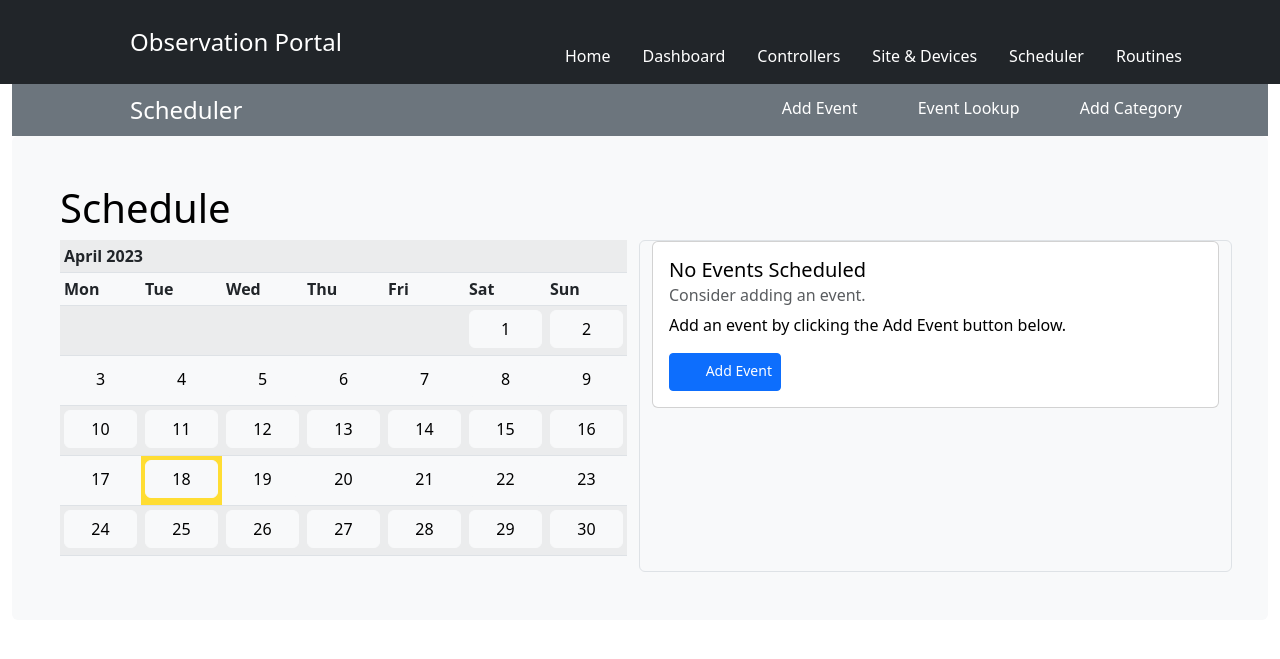
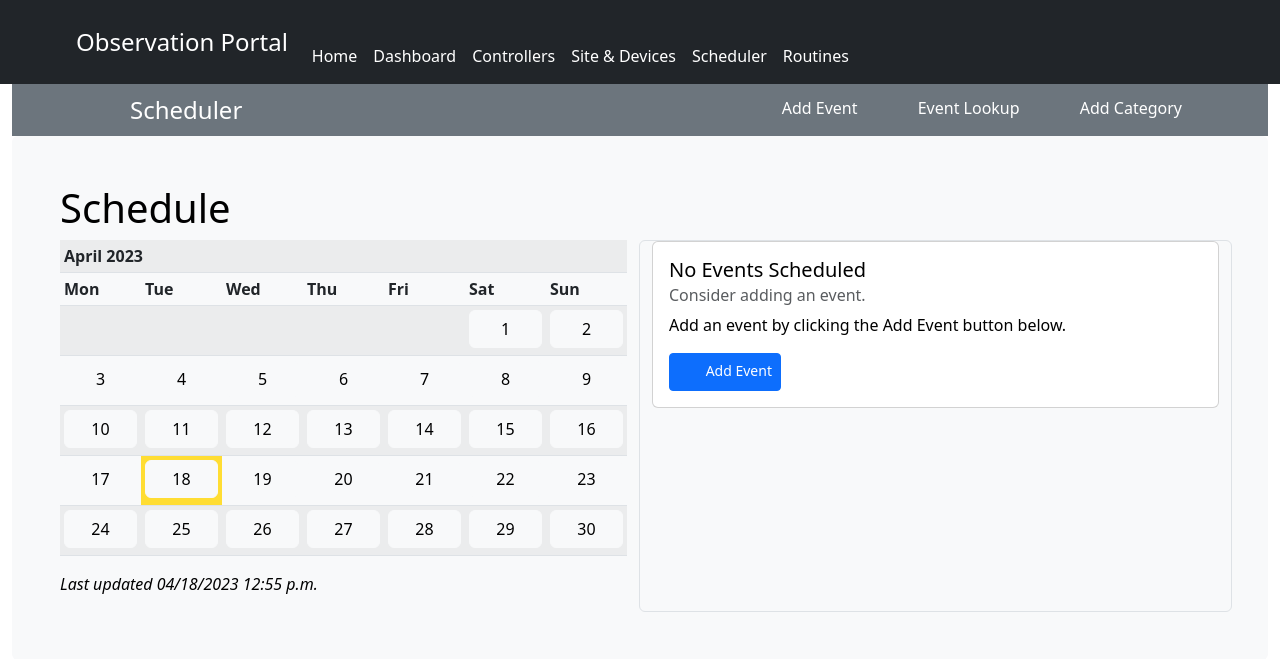
Before and after one commit to moemyself3/ObsPortal, a Django app: page /scheduler/ in a window 1280 px wide. Shown: the top 659 px of the page. Run offline with Django 4.2, Linux system fonts and the light colour scheme; data that the repository does not hold is empty; parts of the project's set-up code (start-up, migrations or seed data) failed here and were passed over; some libraries are stand-ins or nearby versions.

Commit message:
Collapse Pages:navbar, Scheduler:last update calendar

```diff
--- a/obsportal/pages/templates/pages/navbar.html
+++ b/obsportal/pages/templates/pages/navbar.html
@@ -1,39 +1,42 @@
 {% load static %}
 <header>
-    <div class="px-3 py-2 bg-dark text-white">
-      <div class="container">
-        <div class="d-flex flex-wrap align-items-center justify-content-center justify-content-lg-start">
-        <a href="/" class="d-flex align-items-center my-2 my-lg-0 me-lg-auto text-white text-decoration-none">
+    <nav class="navbar navbar-expand-lg px-3 py-2 bg-dark navbar-dark" data-bs-theme="dark">
+      <div class="container-fluid">
+        <div class="d-flex flex-wrap align-items-center flex-grow-1 justify-content-between">
+        <a href="/" class="navbar-brand d-flex align-items-center my-2 my-lg-0 text-white text-decoration-none">
             <svg class="bi me-2" width="40" height="32" fill="currentColor" role="img" aria-label="Moon stars"><use xlink:href="{% static 'bootstrap-icons/bootstrap-icons.svg' %}#moon-stars"></use></svg>
         <span class="fs-4">Observation Portal</span>
-          </a>
-
-          <ul class="nav col-12 col-lg-auto my-2 justify-content-center my-md-0 text-small">
-            <li>
+        </a>
+        <button class="navbar-toggler" type="button" data-bs-toggle="collapse" data-bs-target="#navbarSupportedContent" aria-controls="navbarSupportedContent" aria-expanded="false" aria-label="Toggle navigation">
+        <span class="navbar-toggler-icon"></span>
+        </button>
+        <div class="collapse navbar-collapse" id="navbarSupportedContent">
+          <ul class="navbar-nav d-flex flex-row flex-wrap col-12 col-lg-auto my-2 justify-content-evenly align-items-center my-md-0 text-small">
+            <li class="nav-item">
               <a href="/" class="nav-link text-white">
                   <svg class="bi d-block mx-auto mb-1" width="24" height="24" fill="currentColor"><use xlink:href="{% static 'bootstrap-icons/bootstrap-icons.svg' %}#house"></use></svg>
                 Home
               </a>
             </li>
-            <li>
+            <li class="nav-item">
               <a href="#" class="nav-link text-white">
                 <svg class="bi d-block mx-auto mb-1" width="24" height="24" fill="currentColor"><use xlink:href="{% static 'bootstrap-icons/bootstrap-icons.svg' %}#speedometer2"></use></svg>
                 Dashboard
               </a>
             </li>
-            <li>
+            <li class="nav-item">
               <a href="#controllers" class="nav-link text-white">
                 <svg class="bi d-block mx-auto mb-1" width="24" height="24" fill="currentColor"><use xlink:href="{% static 'bootstrap-icons/bootstrap-icons.svg' %}#joystick"></use></svg>
                 Controllers
               </a>
             </li>
-            <li>
+            <li class="nav-item">
                 <a href="/devices" class="nav-link text-white">
                 <svg class="bi d-block mx-auto mb-1" width="24" height="24" fill="currentColor"><use xlink:href="{% static 'bootstrap-icons/bootstrap-icons.svg' %}#boxes"></use></svg>
                 Site & Devices
               </a>
             </li>
-            <li>
+            <li class="nav-item">
                 <a href="/scheduler" class="nav-link text-white">
                     <svg class="bi d-block mx-auto mb-1" width="24" height="24" fill="currentColor">
                         <use xlink:href="{% static 'bootstrap-icons/bootstrap-icons.svg' %}#calendar2-range">
@@ -41,7 +44,7 @@
                 Scheduler
                 </a>
             </li>
-            <li>
+            <li class="nav-item">
                 <a href="#routines" class="nav-link text-white">
                     <svg class="bi d-block mx-auto mb-1" width="24" height="24" fill="currentColor">
                         <use xlink:href="{% static 'bootstrap-icons/bootstrap-icons.svg' %}#arrow-repeat"></use></svg>
@@ -50,9 +53,10 @@
             </li>
 
           </ul>
+          </div>
         </div>
       </div>
-    </div>
+    </nav>
     <!--
     <div class="px-3 py-2 border-bottom mb-3">
       <div class="container d-flex flex-wrap justify-content-center">
--- a/obsportal/scheduler/templates/scheduler/schedule.html
+++ b/obsportal/scheduler/templates/scheduler/schedule.html
@@ -10,6 +10,7 @@
     <div class="row">
         <div class="col">
             {{ calendar|safe }}
+            <p><em>Last updated {% now "SHORT_DATETIME_FORMAT" %}</em></p>
         </div>
         <div class="col mx-auto border rounded" style="width:75%">
             {% if event_list %}
```
